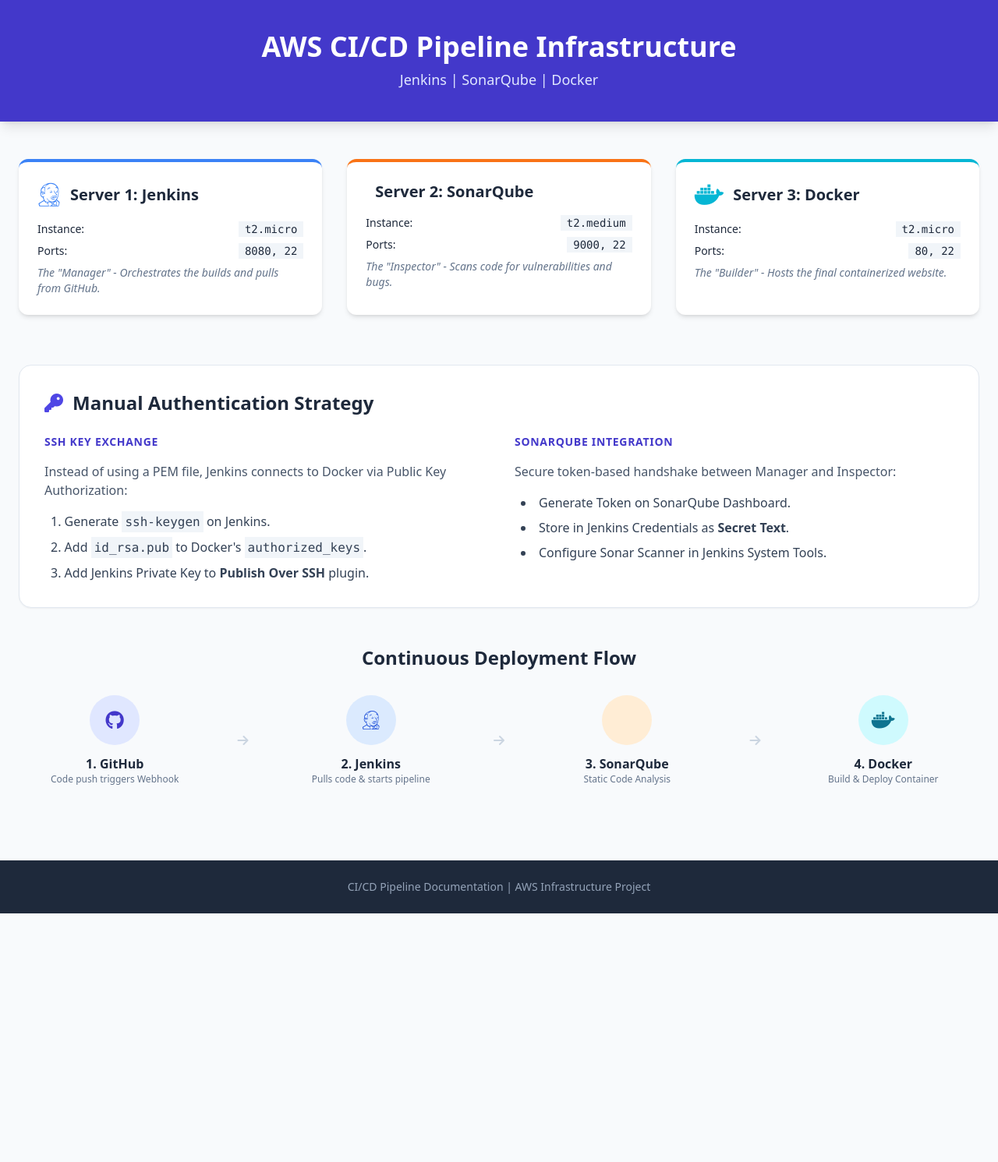
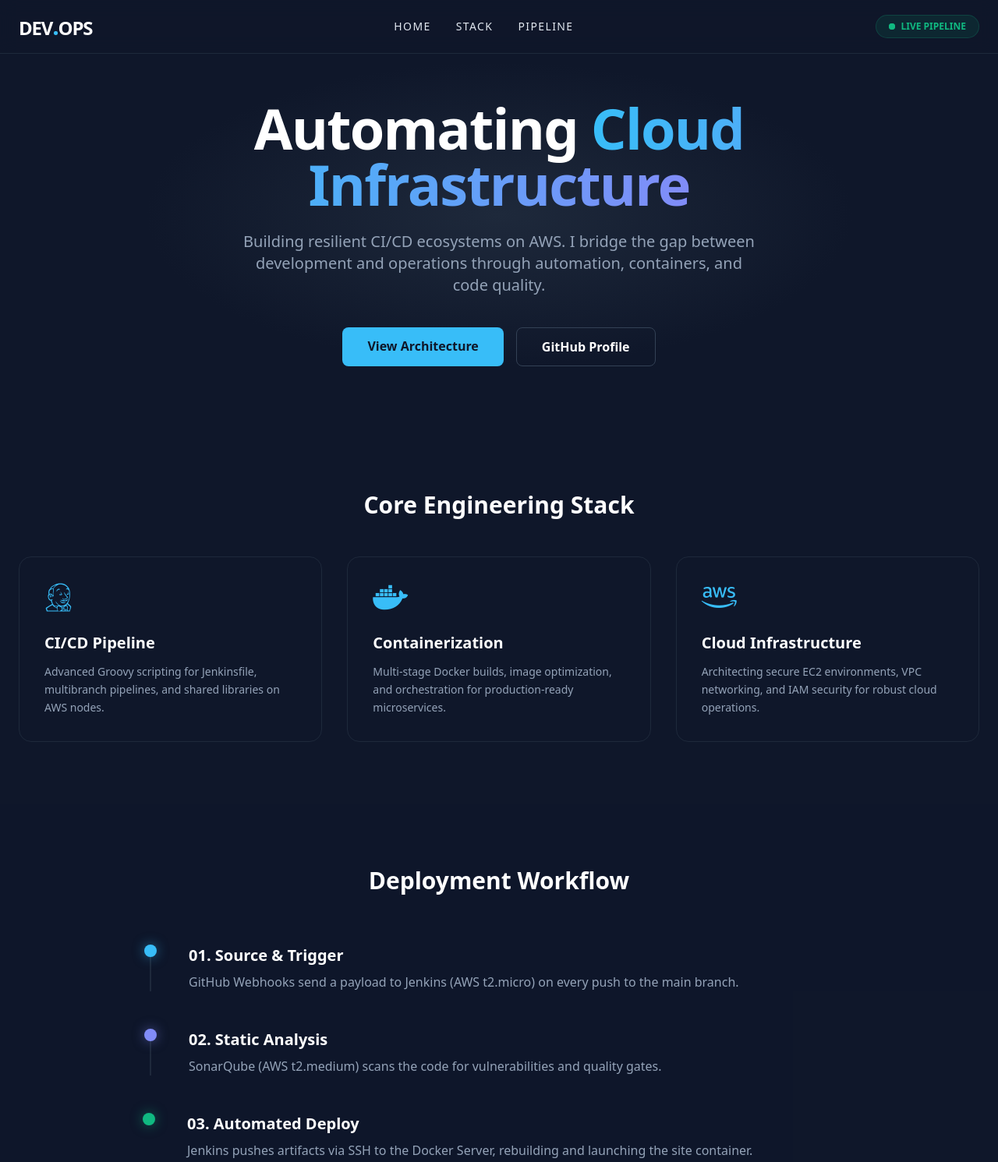
Before and after one commit to abdullah21205/new-project, a plain HTML site: page index.html in a window 1280 px wide. Shown: the top 1491 px of the page at 78% size. Before the commit the page ends 1172 px from the top, so only its background shows below. Drawn offline with nearby package versions, Linux system fonts and the light colour scheme.

Commit message:
Update index.html

```diff
--- a/index.html
+++ b/index.html
@@ -1,127 +1,113 @@
 <!DOCTYPE html>
-<html lang="en">
+<html lang="en" class="scroll-smooth">
 <head>
     <meta charset="UTF-8">
     <meta name="viewport" content="width=device-width, initial-scale=1.0">
-    <title>AWS CI/CD Pipeline Documentation</title>
+    <title>DevOps Architect Portfolio</title>
     <script src="https://cdn.tailwindcss.com"></script>
     <link rel="stylesheet" href="https://cdnjs.cloudflare.com/ajax/libs/font-awesome/6.0.0/css/all.min.css">
+    <script>
+        tailwind.config = {
+            theme: {
+                extend: {
+                    colors: {
+                        dark: '#0f172a',
+                        primary: '#38bdf8',
+                        secondary: '#818cf8',
+                    }
+                }
+            }
+        }
+    </script>
 </head>
-<body class="bg-slate-50 font-sans text-slate-800">
+<body class="bg-dark text-slate-200 font-sans selection:bg-primary selection:text-dark">
 
-    <header class="bg-indigo-700 text-white py-10 shadow-lg">
-        <div class="container mx-auto px-6 text-center">
-            <h1 class="text-4xl font-bold mb-2">AWS CI/CD Pipeline Infrastructure</h1>
-            <p class="text-indigo-100 text-lg">Jenkins | SonarQube | Docker</p>
+    <nav class="fixed w-full z-50 top-0 bg-dark/80 backdrop-blur-md border-b border-slate-800">
+        <div class="max-w-7xl mx-auto px-6 py-4 flex justify-between items-center">
+            <div class="text-2xl font-bold tracking-tighter text-white">
+                DEV<span class="text-primary text-3xl">.</span>OPS
             </div>
-    </header>
-
-    <main class="container mx-auto px-6 py-12">
-
-        <div class="grid md:grid-cols-3 gap-8 mb-16">
-            <div class="bg-white rounded-xl shadow-md p-6 border-t-4 border-blue-500">
-                <div class="flex items-center mb-4">
-                    <i class="fa-brands fa-jenkins text-3xl text-blue-500 mr-3"></i>
-                    <h2 class="text-xl font-bold">Server 1: Jenkins</h2>
+            <div class="hidden md:flex space-x-8 text-sm font-medium uppercase tracking-widest">
+                <a href="#hero" class="hover:text-primary transition">Home</a>
+                <a href="#stack" class="hover:text-primary transition">Stack</a>
+                <a href="#pipeline" class="hover:text-primary transition">Pipeline</a>
             </div>
-                <ul class="space-y-2 text-sm">
-                    <li class="flex justify-between"><span>Instance:</span> <span class="font-mono bg-slate-100 px-2">t2.micro</span></li>
-                    <li class="flex justify-between"><span>Ports:</span> <span class="font-mono bg-slate-100 px-2">8080, 22</span></li>
-                    <li class="text-slate-500 italic mt-2">The "Manager" - Orchestrates the builds and pulls from GitHub.</li>
-                </ul>
-            </div>
-
-            <div class="bg-white rounded-xl shadow-md p-6 border-t-4 border-orange-500">
-                <div class="flex items-center mb-4">
-                    <i class="fa-solid fa-magnifying-glass-chart text-3xl text-orange-500 mr-3"></i>
-                    <h2 class="text-xl font-bold">Server 2: SonarQube</h2>
-                </div>
-                <ul class="space-y-2 text-sm">
-                    <li class="flex justify-between"><span>Instance:</span> <span class="font-mono bg-slate-100 px-2">t2.medium</span></li>
-                    <li class="flex justify-between"><span>Ports:</span> <span class="font-mono bg-slate-100 px-2">9000, 22</span></li>
-                    <li class="text-slate-500 italic mt-2">The "Inspector" - Scans code for vulnerabilities and bugs.</li>
-                </ul>
-            </div>
-
-            <div class="bg-white rounded-xl shadow-md p-6 border-t-4 border-cyan-500">
-                <div class="flex items-center mb-4">
-                    <i class="fa-brands fa-docker text-3xl text-cyan-500 mr-3"></i>
-                    <h2 class="text-xl font-bold">Server 3: Docker</h2>
-                </div>
-                <ul class="space-y-2 text-sm">
-                    <li class="flex justify-between"><span>Instance:</span> <span class="font-mono bg-slate-100 px-2">t2.micro</span></li>
-                    <li class="flex justify-between"><span>Ports:</span> <span class="font-mono bg-slate-100 px-2">80, 22</span></li>
-                    <li class="text-slate-500 italic mt-2">The "Builder" - Hosts the final containerized website.</li>
-                </ul>
+            <div class="flex items-center space-x-2 bg-emerald-500/10 border border-emerald-500/20 px-4 py-1.5 rounded-full">
+                <span class="relative flex h-2 w-2">
+                    <span class="animate-ping absolute inline-flex h-full w-full rounded-full bg-emerald-400 opacity-75"></span>
+                    <span class="relative inline-flex rounded-full h-2 w-2 bg-emerald-500"></span>
+                </span>
+                <span class="text-xs font-bold text-emerald-500 uppercase">Live Pipeline</span>
             </div>
         </div>
+    </nav>
 
-        <section class="bg-white rounded-2xl shadow-sm p-8 mb-12 border border-slate-200">
-            <h2 class="text-2xl font-bold mb-6 flex items-center">
-                <i class="fa-solid fa-key text-indigo-600 mr-3"></i> Manual Authentication Strategy
-            </h2>
-            <div class="grid md:grid-cols-2 gap-10">
-                <div class="space-y-4">
-                    <h3 class="font-semibold text-indigo-700 uppercase tracking-wider text-sm">SSH Key Exchange</h3>
-                    <p class="text-slate-600">Instead of using a PEM file, Jenkins connects to Docker via Public Key Authorization:</p>
-                    <ol class="list-decimal list-inside space-y-2 text-slate-700 ml-2">
-                        <li>Generate <code class="bg-slate-100 p-1">ssh-keygen</code> on Jenkins.</li>
-                        <li>Add <code class="bg-slate-100 p-1">id_rsa.pub</code> to Docker's <code class="bg-slate-100 p-1">authorized_keys</code>.</li>
-                        <li>Add Jenkins Private Key to <strong>Publish Over SSH</strong> plugin.</li>
-                    </ol>
-                </div>
-                <div class="space-y-4">
-                    <h3 class="font-semibold text-indigo-700 uppercase tracking-wider text-sm">SonarQube Integration</h3>
-                    <p class="text-slate-600">Secure token-based handshake between Manager and Inspector:</p>
-                    <ul class="list-disc list-inside space-y-2 text-slate-700 ml-2">
-                        <li>Generate Token on SonarQube Dashboard.</li>
-                        <li>Store in Jenkins Credentials as <strong>Secret Text</strong>.</li>
-                        <li>Configure Sonar Scanner in Jenkins System Tools.</li>
-                    </ul>
+    <section id="hero" class="pt-32 pb-20 px-6 bg-[radial-gradient(ellipse_at_center,_var(--tw-gradient-stops))] from-slate-800 via-dark to-dark">
+        <div class="max-w-5xl mx-auto text-center">
+            <h1 class="text-5xl md:text-7xl font-extrabold text-white mb-6 tracking-tight">
+                Automating <span class="text-transparent bg-clip-text bg-gradient-to-r from-primary to-secondary">Cloud Infrastructure</span>
+            </h1>
+            <p class="text-lg md:text-xl text-slate-400 max-w-2xl mx-auto mb-10">
+                Building resilient CI/CD ecosystems on AWS. I bridge the gap between development and operations through automation, containers, and code quality.
+            </p>
+            <div class="flex justify-center gap-4">
+                <a href="#pipeline" class="bg-primary hover:bg-sky-400 text-dark font-bold py-3 px-8 rounded-lg transition transform hover:-translate-y-1">
+                    View Architecture
+                </a>
+                <a href="https://github.com" class="border border-slate-700 hover:bg-slate-800 text-white font-bold py-3 px-8 rounded-lg transition">
+                    GitHub Profile
+                </a>
             </div>
         </div>
     </section>
 
-        <section>
-            <h2 class="text-2xl font-bold mb-8 text-center">Continuous Deployment Flow</h2>
-            <div class="flex flex-col md:flex-row items-center justify-between space-y-8 md:space-y-0 text-center">
-                <div class="w-full md:w-1/5">
-                    <div class="bg-indigo-100 rounded-full w-16 h-16 flex items-center justify-center mx-auto mb-3">
-                        <i class="fa-brands fa-github text-2xl text-indigo-700"></i>
+    <section id="stack" class="py-20 px-6 max-w-7xl mx-auto">
+        <h2 class="text-3xl font-bold text-white mb-12 text-center">Core Engineering Stack</h2>
+        <div class="grid grid-cols-1 md:grid-cols-3 gap-8">
+            <div class="p-8 rounded-2xl bg-slate-900 border border-slate-800 hover:border-primary/50 transition group">
+                <i class="fa-brands fa-jenkins text-4xl text-primary mb-6 group-hover:scale-110 transition"></i>
+                <h3 class="text-xl font-bold text-white mb-3">CI/CD Pipeline</h3>
+                <p class="text-slate-400 text-sm leading-relaxed">Advanced Groovy scripting for Jenkinsfile, multibranch pipelines, and shared libraries on AWS nodes.</p>
             </div>
-                    <p class="font-bold">1. GitHub</p>
-                    <p class="text-xs text-slate-500">Code push triggers Webhook</p>
+            <div class="p-8 rounded-2xl bg-slate-900 border border-slate-800 hover:border-primary/50 transition group">
+                <i class="fa-brands fa-docker text-4xl text-primary mb-6 group-hover:scale-110 transition"></i>
+                <h3 class="text-xl font-bold text-white mb-3">Containerization</h3>
+                <p class="text-slate-400 text-sm leading-relaxed">Multi-stage Docker builds, image optimization, and orchestration for production-ready microservices.</p>
             </div>
-                <i class="fa-solid fa-arrow-right hidden md:block text-slate-300"></i>
-                <div class="w-full md:w-1/5">
-                    <div class="bg-blue-100 rounded-full w-16 h-16 flex items-center justify-center mx-auto mb-3">
-                        <i class="fa-brands fa-jenkins text-2xl text-blue-700"></i>
-                    </div>
-                    <p class="font-bold">2. Jenkins</p>
-                    <p class="text-xs text-slate-500">Pulls code & starts pipeline</p>
-                </div>
-                <i class="fa-solid fa-arrow-right hidden md:block text-slate-300"></i>
-                <div class="w-full md:w-1/5">
-                    <div class="bg-orange-100 rounded-full w-16 h-16 flex items-center justify-center mx-auto mb-3">
-                        <i class="fa-solid fa-shield-halved text-2xl text-orange-700"></i>
-                    </div>
-                    <p class="font-bold">3. SonarQube</p>
-                    <p class="text-xs text-slate-500">Static Code Analysis</p>
-                </div>
-                <i class="fa-solid fa-arrow-right hidden md:block text-slate-300"></i>
-                <div class="w-full md:w-1/5">
-                    <div class="bg-cyan-100 rounded-full w-16 h-16 flex items-center justify-center mx-auto mb-3">
-                        <i class="fa-brands fa-docker text-2xl text-cyan-700"></i>
-                    </div>
-                    <p class="font-bold">4. Docker</p>
-                    <p class="text-xs text-slate-500">Build & Deploy Container</p>
+            <div class="p-8 rounded-2xl bg-slate-900 border border-slate-800 hover:border-primary/50 transition group">
+                <i class="fa-brands fa-aws text-4xl text-primary mb-6 group-hover:scale-110 transition"></i>
+                <h3 class="text-xl font-bold text-white mb-3">Cloud Infrastructure</h3>
+                <p class="text-slate-400 text-sm leading-relaxed">Architecting secure EC2 environments, VPC networking, and IAM security for robust cloud operations.</p>
             </div>
         </div>
     </section>
-    </main>
 
-    <footer class="bg-slate-800 text-slate-400 py-6 mt-12 text-center text-sm">
-        <p>CI/CD Pipeline Documentation | AWS Infrastructure Project</p>
+    <section id="pipeline" class="py-20 px-6 bg-slate-900/50">
+        <div class="max-w-4xl mx-auto">
+            <h2 class="text-3xl font-bold text-white mb-16 text-center">Deployment Workflow</h2>
+            <div class="space-y-12">
+                <div class="relative pl-12 border-l-2 border-slate-800">
+                    <div class="absolute -left-[9px] top-0 h-4 w-4 rounded-full bg-primary shadow-[0_0_15px_rgba(56,189,248,0.5)]"></div>
+                    <h3 class="text-xl font-bold text-white">01. Source & Trigger</h3>
+                    <p class="text-slate-400 mt-2">GitHub Webhooks send a payload to Jenkins (AWS t2.micro) on every push to the main branch.</p>
+                </div>
+                <div class="relative pl-12 border-l-2 border-slate-800">
+                    <div class="absolute -left-[9px] top-0 h-4 w-4 rounded-full bg-secondary shadow-[0_0_15px_rgba(129,140,248,0.5)]"></div>
+                    <h3 class="text-xl font-bold text-white">02. Static Analysis</h3>
+                    <p class="text-slate-400 mt-2">SonarQube (AWS t2.medium) scans the code for vulnerabilities and quality gates.</p>
+                </div>
+                <div class="relative pl-12">
+                    <div class="absolute -left-[9px] top-0 h-4 w-4 rounded-full bg-emerald-500 shadow-[0_0_15px_rgba(16,185,129,0.5)]"></div>
+                    <h3 class="text-xl font-bold text-white">03. Automated Deploy</h3>
+                    <p class="text-slate-400 mt-2">Jenkins pushes artifacts via SSH to the Docker Server, rebuilding and launching the site container.</p>
+                </div>
+            </div>
+        </div>
+    </section>
+
+    <footer class="py-12 text-center text-slate-500 text-sm border-t border-slate-800">
+        <p>Built with Tailwind CSS, Jenkins, and Docker on AWS.</p>
+        <p class="mt-2 text-primary font-mono tracking-widest uppercase">System Status: Optimal</p>
     </footer>
 
 </body>
```
Lines whose indentation alone changed are shown as unchanged.
